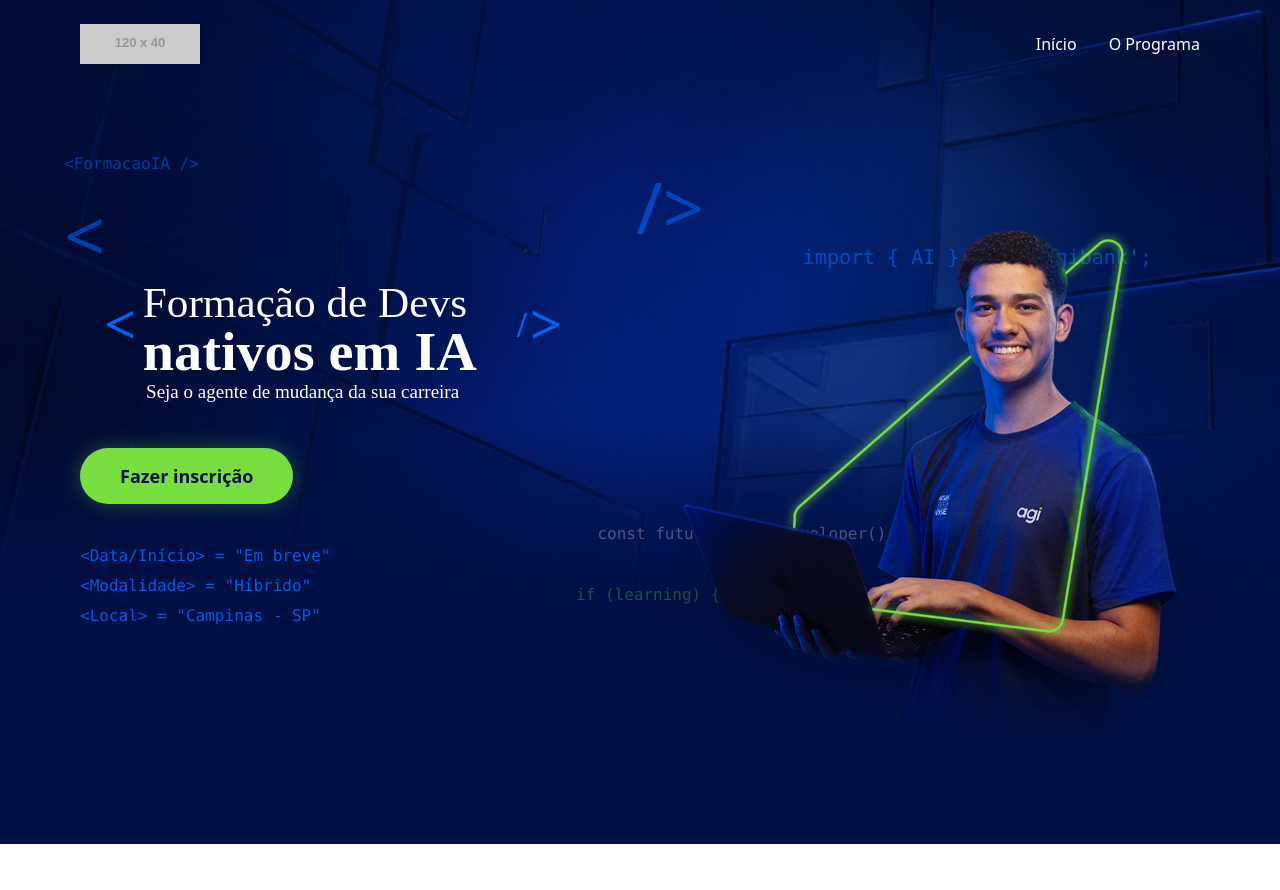
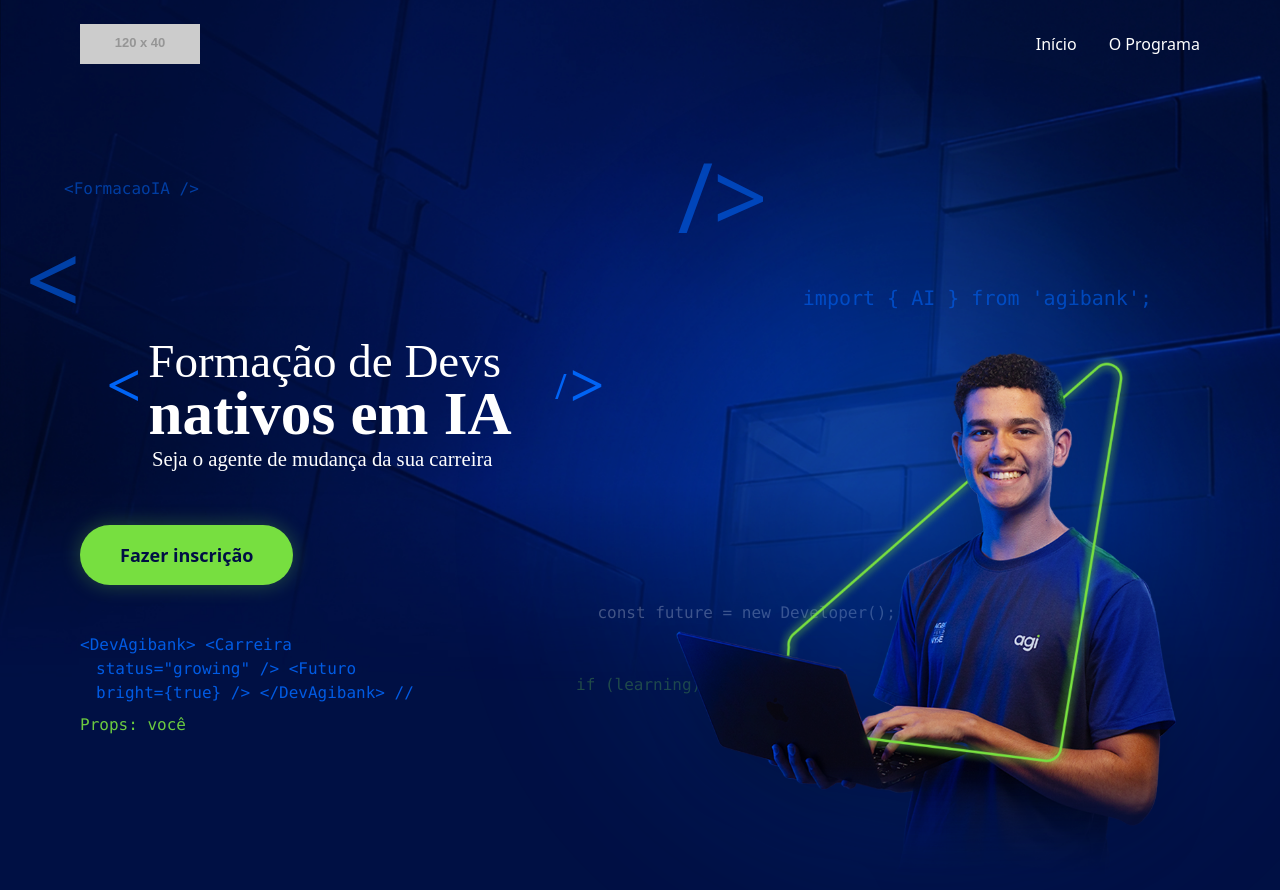
Before and after one commit to Uriel3coletivo/formacao-devs-ia, a Next.js app: page / in a window 1280 px wide. Shown: the top 890 px of the page. Before the commit the page ends 844 px from the top, so only its background shows below. Built offline with nearby package versions, Linux system fonts and the light colour scheme.

Commit message:
Update Hero.jsx

```diff
--- a/src/components/Hero.jsx
+++ b/src/components/Hero.jsx
@@ -5,7 +5,6 @@ import { motion } from 'framer-motion'
 export default function Hero() {
   const [mousePosition, setMousePosition] = useState({ x: 0, y: 0 })
 
-  // Efeito Parallax reagindo ao mouse
   useEffect(() => {
     const handleMouseMove = (e) => {
       const x = (window.innerWidth / 2 - e.clientX) / 25
@@ -17,7 +16,7 @@ export default function Hero() {
   }, [])
 
   return (
-    <section className="relative min-h-screen flex items-center bg-[#000f44] overflow-hidden pt-24 pb-12">
+    <section className="relative min-h-screen flex items-center bg-[#000f44] overflow-hidden pt-32 pb-12">
 
       {/* CAMADA 1: Imagem de Background Real */}
       <div className="absolute inset-0 z-0">
@@ -26,11 +25,10 @@ export default function Hero() {
           alt="Background"
           className="w-full h-full object-cover"
         />
-        {/* Overlay sutil para garantir a leitura dos textos */}
         <div className="absolute inset-0 bg-[#000f44]/40" />
       </div>
 
-      {/* CAMADA 2: Códigos Flutuantes Animados (Mantidos!) */}
+      {/* CAMADA 2: Códigos Flutuantes Animados */}
       <div className="absolute inset-0 z-0 pointer-events-none overflow-hidden font-mono text-sm md:text-base">
         <motion.div animate={{ y: [0, -20, 0], opacity: [0.2, 0.6, 0.2] }} transition={{ repeat: Infinity, duration: 4, ease: "easeInOut" }} className="absolute top-[20%] left-[5%] text-[#0064f5]">&lt;FormacaoIA /&gt;</motion.div>
         <motion.div animate={{ y: [0, 30, 0], opacity: [0.1, 0.5, 0.1] }} transition={{ repeat: Infinity, duration: 6, ease: "easeInOut", delay: 1 }} className="absolute bottom-[30%] left-[45%] text-[#77df40]">if (learning) &#123; grow(); &#125;</motion.div>
@@ -39,45 +37,48 @@ export default function Hero() {
       </div>
 
       {/* Elementos Decorativos do Figma < / > */}
-      <motion.div animate={{ y: [0, -15, 0] }} transition={{ repeat: Infinity, duration: 4, ease: "easeInOut" }} className="absolute top-[25%] left-[5%] text-[#0064f5] text-5xl md:text-7xl font-light opacity-60 select-none">&lt;</motion.div>
-      <motion.div animate={{ y: [0, 20, 0] }} transition={{ repeat: Infinity, duration: 5, ease: "easeInOut" }} className="absolute top-[20%] right-[45%] text-[#0064f5] text-5xl md:text-7xl font-light opacity-60 select-none">/&gt;</motion.div>
+      <motion.div animate={{ y: [0, -15, 0] }} transition={{ repeat: Infinity, duration: 4, ease: "easeInOut" }} className="absolute top-[25%] left-[2%] text-[#0064f5] text-6xl md:text-8xl font-light opacity-60 select-none">&lt;</motion.div>
+      <motion.div animate={{ y: [0, 20, 0] }} transition={{ repeat: Infinity, duration: 5, ease: "easeInOut" }} className="absolute top-[15%] right-[40%] text-[#0064f5] text-6xl md:text-8xl font-light opacity-60 select-none">/&gt;</motion.div>
 
       {/* CAMADA 3: Conteúdo Principal */}
-      <div className="container-custom relative z-10 w-full mt-10 lg:mt-0">
-        <div className="grid lg:grid-cols-2 gap-12 items-center">
+      <div className="container-custom relative z-10 w-full mt-4">
+        <div className="grid lg:grid-cols-2 gap-8 items-center">
 
           {/* Esquerda - Título SVG, Botão e Subtexto */}
           <motion.div
             initial={{ opacity: 0, y: 30 }}
             animate={{ opacity: 1, y: 0 }}
             transition={{ duration: 0.8 }}
-            className="flex flex-col items-start max-w-xl"
+            className="flex flex-col items-start text-left w-full"
           >
-            {/* Título e Subtítulo em SVG */}
+            {/* Título SVG (Tamanho aumentado) */}
             <img
               src="/images/Logo-Formacao-Devs.svg"
-              alt="Formação de Devs nativos em IA - Seja o agente de mudança da sua carreira"
-              className="w-full max-w-[500px] mb-8"
+              alt="Formação de Devs nativos em IA"
+              className="w-full max-w-[650px] mb-10"
             />
 
-            <button className="bg-[#77df40] text-[#000f44] px-10 py-3.5 rounded-full font-bold text-lg hover:bg-[#0064f5] hover:text-white transition-all transform hover:scale-105 active:scale-95 shadow-[0_0_20px_rgba(119,223,64,0.3)]">
+            <button className="bg-[#77df40] text-[#000f44] px-10 py-4 rounded-full font-bold text-lg hover:bg-[#0064f5] hover:text-white transition-all transform hover:scale-105 active:scale-95 shadow-[0_0_20px_rgba(119,223,64,0.3)]">
               Fazer inscrição
             </button>
 
-            {/* Subtexto estilo código */}
-            <div className="mt-10 text-sm md:text-base text-[#0064f5] font-mono opacity-90 space-y-1.5">
-              <p>&lt;Data/Início&gt; = "Em breve"</p>
-              <p>&lt;Modalidade&gt; = "Híbrido"</p>
-              <p>&lt;Local&gt; = "Campinas - SP"</p>
+            {/* Código Novo Formatado */}
+            <div className="mt-12 text-sm md:text-base text-[#0064f5] font-mono opacity-90 leading-relaxed">
+              <p>&lt;DevAgibank&gt; &lt;Carreira</p>
+              <p className="pl-4">status="growing" /&gt;  &lt;Futuro</p>
+              <p className="pl-4">bright=&#123;true&#125; /&gt;  &lt;/DevAgibank&gt; //</p>
+              <p className="mt-2 text-[#77df40]">Props: você</p>
             </div>
           </motion.div>
 
-          {/* Direita - Imagem do Dev com Parallax */}
-          <div className="relative h-[500px] md:h-[600px] lg:h-[700px] flex justify-center items-end pointer-events-none">
+          {/* Direita - Imagem do Dev com Parallax (Tamanho aumentado) */}
+          <div className="relative h-[550px] md:h-[650px] lg:h-[800px] flex justify-center items-end pointer-events-none">
+            <div className="absolute top-1/2 left-1/2 transform -translate-x-1/2 -translate-y-1/2 w-[500px] h-[500px] bg-[#0064f5] rounded-full blur-[120px] opacity-30 z-0" />
+
             <motion.div
               animate={{ x: mousePosition.x, y: mousePosition.y }}
               transition={{ type: 'spring', stiffness: 50, damping: 20 }}
-              className="relative w-full h-full flex justify-center items-end z-10"
+              className="relative w-full h-full flex justify-center items-end z-10 scale-110 origin-bottom"
             >
               <img
                 src="/images/Dev-01.png"
```
